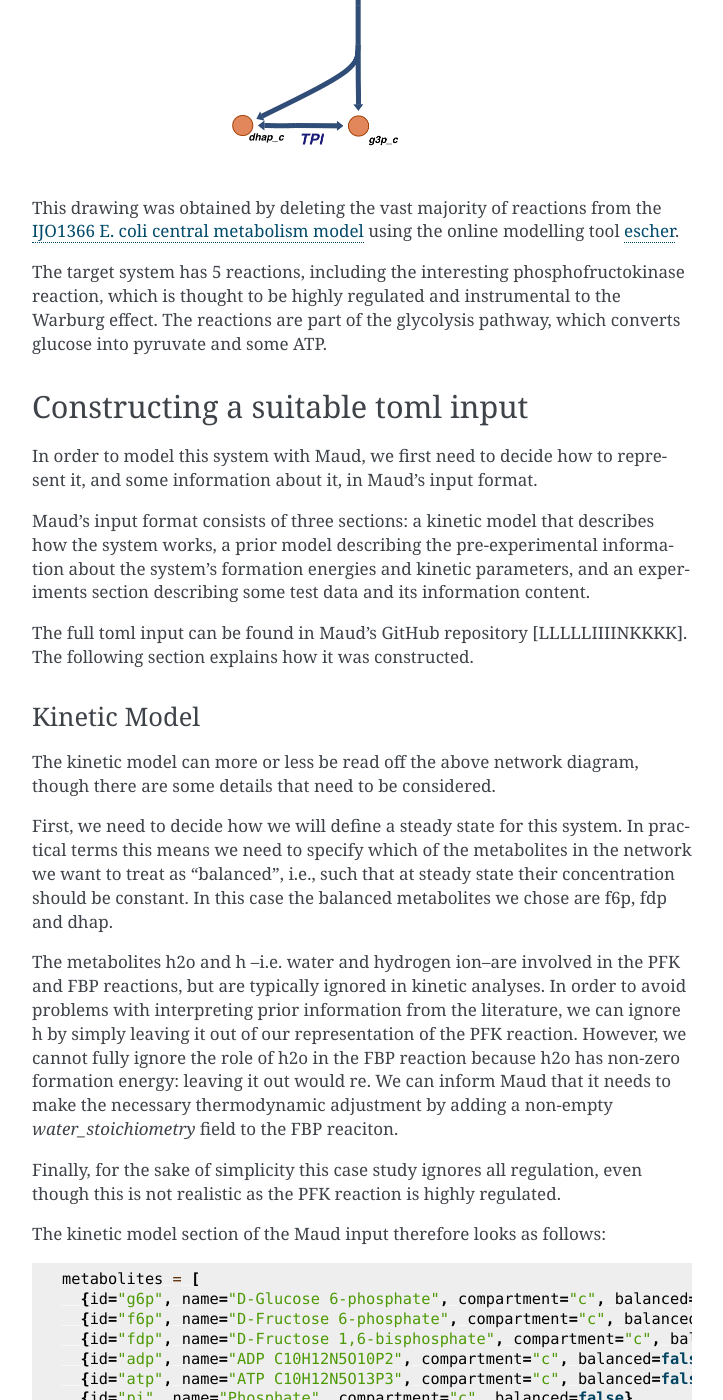
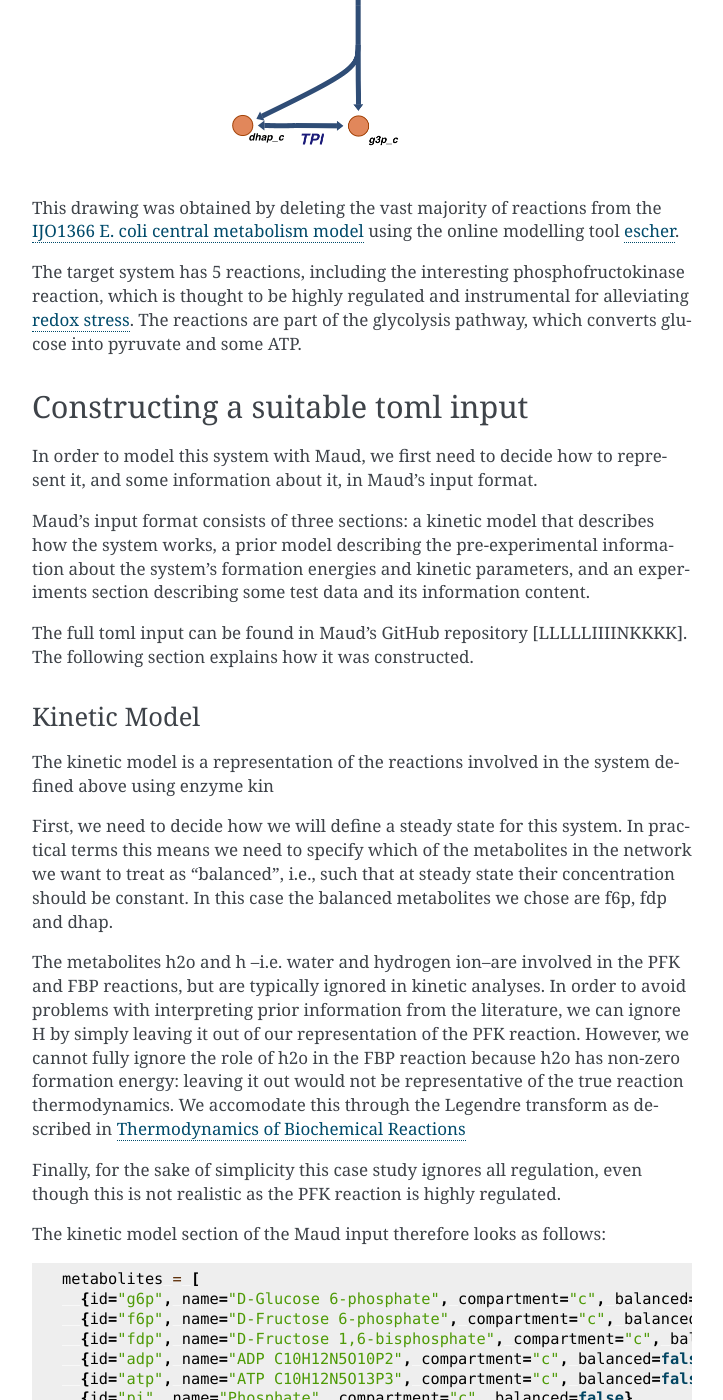
Before and after one commit to biosustain/Maud, a Sphinx documentation site: the page built from docs/case_studies/ecoli.rst, in a window 1280 px wide and 1400 px high, scrolled down 645 px. Shown: the whole window, without its empty margins (388-1111 px from the left). Built offline with Sphinx 7.4.7, drawn with Linux system fonts in a browser that asks for light colours.

Commit message:
Doc: editing E. coli case study

```diff
--- a/docs/case_studies/ecoli.rst
+++ b/docs/case_studies/ecoli.rst
@@ -15,7 +15,7 @@ using the online modelling tool `escher <https://escher.github.io/#/>`_.
 
 The target system has 5 reactions, including the interesting
 phosphofructokinase reaction, which is thought to be highly regulated and
-instrumental to the Warburg effect. The reactions are part of the glycolysis
+instrumental for alleviating `redox stress <http://linkinghub.elsevier.com/retrieve/pii/S2405471218301492>`_. The reactions are part of the glycolysis
 pathway, which converts glucose into pyruvate and some ATP.
 
 Constructing a suitable toml input
@@ -36,8 +36,8 @@ The full toml input can be found in Maud's GitHub repository
 Kinetic Model
 -------------
 
-The kinetic model can more or less be read off the above network diagram,
-though there are some details that need to be considered.
+The kinetic model is a representation of the reactions involved in the system
+defined above using enzyme kin
 
 First, we need to decide how we will define a steady state for this system. In
 practical terms this means we need to specify which of the metabolites in the
@@ -48,11 +48,11 @@ chose are f6p, fdp and dhap.
 The metabolites h2o and h --i.e. water and hydrogen ion--are involved in the
 PFK and FBP reactions, but are typically ignored in kinetic analyses. In order
 to avoid problems with interpreting prior information from the literature, we
-can ignore h by simply leaving it out of our representation of the PFK
+can ignore H by simply leaving it out of our representation of the PFK
 reaction. However, we cannot fully ignore the role of h2o in the FBP reaction
-because h2o has non-zero formation energy: leaving it out would re. We can
-inform Maud that it needs to make the necessary thermodynamic adjustment by
-adding a non-empty `water_stoichiometry` field to the FBP reaciton.
+because h2o has non-zero formation energy: leaving it out would not be
+representative of the true reaction thermodynamics. We accomodate this through
+the Legendre transform as described in `Thermodynamics of Biochemical Reactions <https://onlinelibrary.wiley.com/doi/book/10.1002/0471332607>`_
 
 Finally, for the sake of simplicity this case study ignores all regulation,
 even though this is not realistic as the PFK reaction is highly regulated.
```
